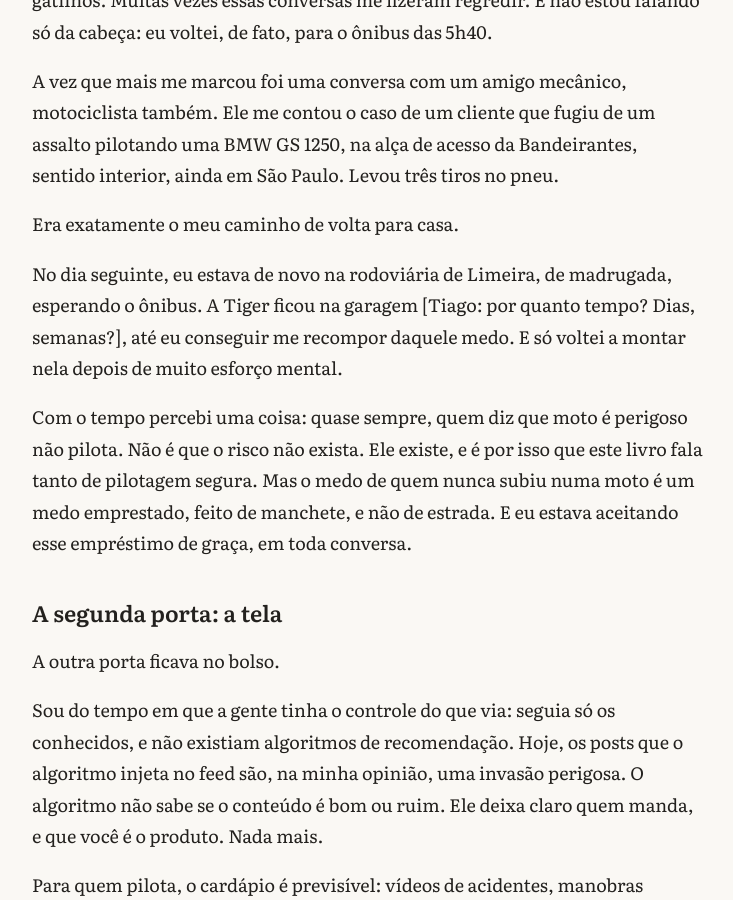
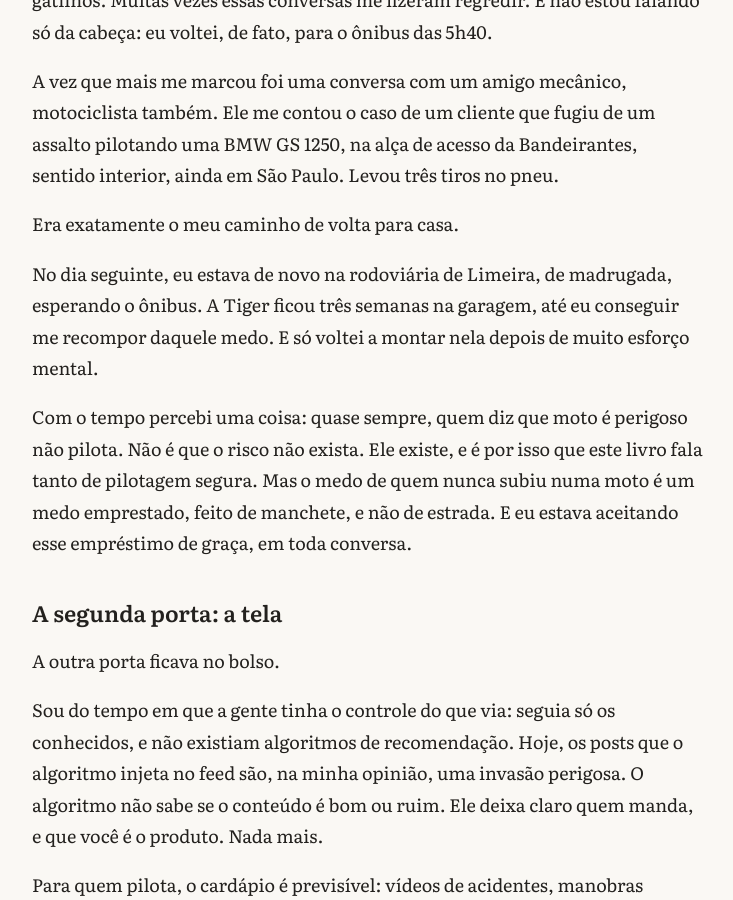
Before and after one commit to thifacco/livro-o-piloto-interior, a Jekyll site: the page built from capitulos/03-anatomia-do-medo.md, in a window 1280 px wide and 900 px high, scrolled down 1616 px. Shown: the whole window, without its empty margins (272-1005 px from the left). Built offline with Jekyll 4.4.1, drawn with Linux system fonts in a browser that asks for light colours; our own code applies the rules of GitHub Pages for plain Markdown files.

Commit message:
Capítulo 3: Tiger parada por três semanas
Co-Authored-By: Claude Opus 5.5 <noreply@anthropic.com>
Claude-Session: https://claude.ai/code/session_0175Wu2wrrnq6PtWR8b9RpEb

```diff
--- a/capitulos/03-anatomia-do-medo.md
+++ b/capitulos/03-anatomia-do-medo.md
@@ -46,7 +46,7 @@ A vez que mais me marcou foi uma conversa com um amigo mecânico, motociclista t
 
 Era exatamente o meu caminho de volta para casa.
 
-No dia seguinte, eu estava de novo na rodoviária de Limeira, de madrugada, esperando o ônibus. A Tiger ficou na garagem [Tiago: por quanto tempo? Dias, semanas?], até eu conseguir me recompor daquele medo. E só voltei a montar nela depois de muito esforço mental.
+No dia seguinte, eu estava de novo na rodoviária de Limeira, de madrugada, esperando o ônibus. A Tiger ficou três semanas na garagem, até eu conseguir me recompor daquele medo. E só voltei a montar nela depois de muito esforço mental.
 
 Com o tempo percebi uma coisa: quase sempre, quem diz que moto é perigoso não pilota. Não é que o risco não exista. Ele existe, e é por isso que este livro fala tanto de pilotagem segura. Mas o medo de quem nunca subiu numa moto é um medo emprestado, feito de manchete, e não de estrada. E eu estava aceitando esse empréstimo de graça, em toda conversa.
 
```
Also changed, not shown: resenhas/05-notas-do-editor.md (+1 -1 lines).
